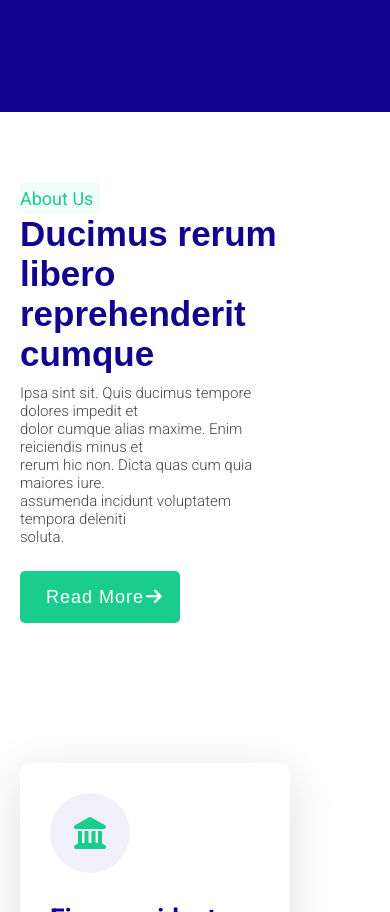
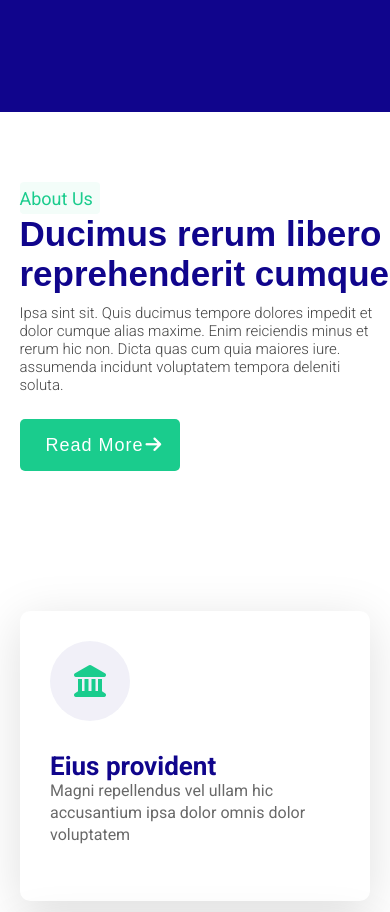
Before and after one commit to Haris362/bootsLander, a plain HTML site: page index.html in a window 390 px wide. Shown: the part 1088-2000 px from the top of the page. Drawn offline with nearby package versions, Linux system fonts and the light colour scheme.

```diff
--- a/index.html
+++ b/index.html
@@ -628,7 +628,7 @@
     </section>
     <!-- Contact-section -->
     <section class="contact-section" id="contact" class="section">
-        <div class="contact-section-heading-div">
+        <div class="contact-section-heading-div" class="section">
             <h5 class="contact-section-heading1">CONTACT <span class="contact-section-span"
                     style="color: var(--primary-color);">______________</span></h5>
             <h1 class="contact-section-heading2">CHECK OUR CONTACTS</h1>
@@ -779,13 +779,13 @@
         ScrollReveal().reveal('.img7', { distance: '200px', delay: 790 })
         ScrollReveal().reveal('.img8', { distance: '200px', delay: 890 })
 
-        ScrollReveal().reveal('.first-team-person-card', { distance: '200px', delay: 120 ,scale:1.1})
-        ScrollReveal().reveal('.second-team-person-card', { distance: '200px', delay: 290 ,scale:1.1})
-        ScrollReveal().reveal('.third-team-person-card', { distance: '200px', delay: 390,scale:1.1 })
+        ScrollReveal().reveal('.first-team-person-card', { distance: '200px', delay: 120 })
+        ScrollReveal().reveal('.second-team-person-card', { distance: '200px', delay: 290 })
+        ScrollReveal().reveal('.third-team-person-card', { distance: '200px', delay: 390 })
 
-        ScrollReveal().reveal('.pricing-cards-div1', { distance: '200px', delay: 120 ,scale:1.1})
-        ScrollReveal().reveal('.pricing-cards-div2', { distance: '200px', delay: 290 ,scale:1.1})
-        ScrollReveal().reveal('.pricing-cards-div3', { distance: '200px', delay: 390 ,scale:1.1})
+        ScrollReveal().reveal('.pricing-cards-div1', { distance: '200px', delay: 120 })
+        ScrollReveal().reveal('.pricing-cards-div2', { distance: '200px', delay: 290 })
+        ScrollReveal().reveal('.pricing-cards-div3', { distance: '200px', delay: 390 })
 
         ScrollReveal().reveal('.questions-section', { distance: '100px', delay: 150})
 
@@ -795,9 +795,9 @@
 
         ScrollReveal().reveal('.name-email-inputs-div', { distance: '200px', delay: 190})
         ScrollReveal().reveal('.subject-input', { distance: '200px', delay: 250})
-        ScrollReveal().reveal('.message-area', { distance: '200px', delay: 390})
+        ScrollReveal().reveal('.message-area', { distance: '100px', delay: 390})
 
-        ScrollReveal().reveal('.submit-button', { distance: '200px', delay: 400})
+        ScrollReveal().reveal('.submit-button', { distance: '200px', delay: 390})
     </script>
 </body>
 
--- a/styles/About-section.css
+++ b/styles/About-section.css
@@ -180,7 +180,7 @@
     .about-section{
         display: flex;
         flex-direction: column;
-        align-items: start;
+        align-items: center;
         padding:0px 100px;
     }
     .first-card-div,.second-card-div,.third-card-div,.fourth-card-div{
@@ -233,6 +233,13 @@
     .upper-cards-div,.lower-cards-div{
         display: flex;
         flex-direction: column;
+        align-items: center;
+    }
+    .about-section{
+        padding: 0px 0px;
+    }
+    .about-section-heading-paragraph-div{
+        padding-left: 5%;
     }
     .first-card-div,.second-card-div,.third-card-div,.fourth-card-div{
         width: 516px;
@@ -251,15 +258,7 @@
     }
 
 }
-@media (max-width:525px) {
-    .about-section{
-        padding-left: 25px;
-    }
-}
 @media (max-width:490px) {
-    .about-section{
-        padding-left: 20px;
-    }
     .first-card-div,.second-card-div,.third-card-div,.fourth-card-div{
         width: 400px;
         height: 290px;
@@ -278,20 +277,25 @@
 
 @media (max-width:425px){
     .first-card-div,.second-card-div,.third-card-div,.fourth-card-div{
-        width:100%;
+        width:380px;
     }
 }
 @media (max-width:405px){
     .first-card-div,.second-card-div,.third-card-div,.fourth-card-div{
-        width:100%;
+        width:350px;
     }
 }
 @media (max-width:370px){
     .first-card-div,.second-card-div,.third-card-div,.fourth-card-div{
-        width:100%;
+        width:90%;
     }
     .about-section
     {
         padding-left: 10px;
     }
 }
+@media (max-width:320px){
+    .first-card-div,.second-card-div,.third-card-div,.fourth-card-div{
+        width:95%;
+    }
+}
--- a/styles/Home-section.css
+++ b/styles/Home-section.css
@@ -84,11 +84,7 @@
         font-size: 20px;
     }
 }
-@media (max-width:1705px){
-    .home-section{
-        padding: 0px 100px;
-    }
-}
+
 @media (max-width:1640px){
    .home-img{
     left: 220px;
@@ -130,6 +126,9 @@
     .home-img{
         width: 400px;
         height: 520px;
+    }
+    .home-section{
+        height: 800px;
     }
 }
 
```
